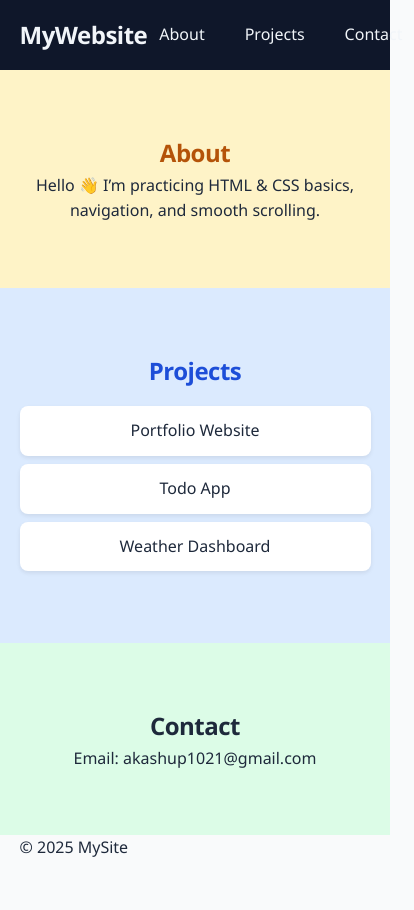
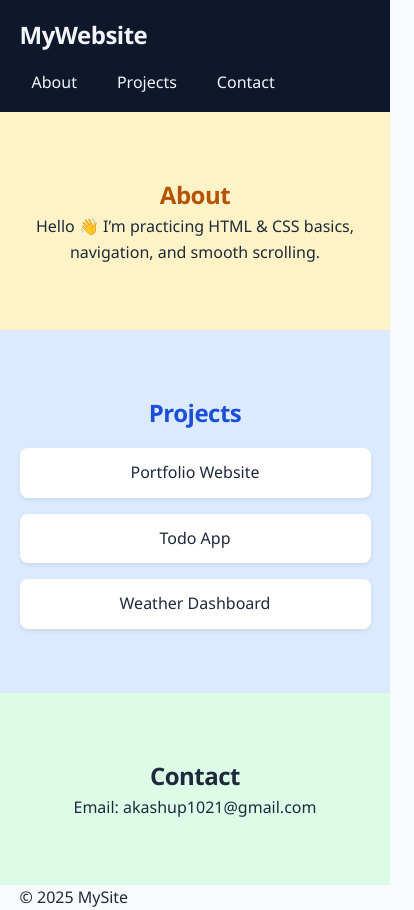
Before and after one commit to Akki4942X/ThinkBridgeTasks, a plain HTML site: page index.html in a window 390 px wide. Shown: the whole page, 414 px wide, since content can reach past the window. Before the commit the page ends 861 px from the top, so only its background shows below. Drawn offline with Linux system fonts and the light colour scheme; files whose address does not match are found by name.

Commit message:
responsive_css

```diff
--- a/styles.css
+++ b/styles.css
@@ -1,11 +1,10 @@
-/* Reset box-sizing */
+
 * {
   box-sizing: border-box;
   margin: 0;
   padding: 0;
 }
 
-  /* Typography + base */
 body {
   font-family: "Segoe UI", Tahoma, Geneva, Verdana, sans-serif;
   line-height: 1.6;
@@ -44,6 +43,8 @@
   display: flex;
   align-items: center;
   justify-content: space-between;
+  flex-wrap: wrap; /* allow wrapping on small screens */
+  gap: 1rem;
 }
 
 .brand {
@@ -55,6 +56,8 @@
   display: flex;
   gap: 1rem;
   list-style: none;
+  flex-wrap: wrap; /* wrap nav items if too narrow */
+  justify-content: center;
 }
 
 .nav-link {
@@ -92,18 +95,25 @@
   color: #1d4ed8;
 }
 
+/* Make projects list responsive */
 #projects ul {
   list-style: none;
   margin-top: 1rem;
+  display: grid;
+  grid-template-columns: 1fr; /* default: mobile single column */
+  gap: 1rem;
+  justify-items: center;
+  padding: 0;
 }
 
 #projects li {
   background: #ffffff;
-    margin: 0.5rem auto;
+  margin: 0;
   padding: 0.75rem 1rem;
   border-radius: 8px;
   box-shadow: 0 2px 4px rgba(0,0,0,0.08);
   max-width: 400px;
+  width: 100%;
   transition: transform 0.2s;
 }
 
@@ -115,3 +125,23 @@
 #contact {
   background: #dcfce7; /* soft green */
 }
+
+/* ---------------- */
+/* Responsive rules */
+/* ---------------- */
+@media (min-width: 768px) {
+  #projects ul {
+    grid-template-columns: repeat(2, 1fr);
+  }
+}
+
+@media (min-width: 1280px) {
+  #projects ul {
+    grid-template-columns: repeat(3, 1fr);
+  }
+}
+@media (min-width: 320px) {
+  #projects ul {
+    grid-template-columns: repeat(1, 1fr);
+  }
+}
```
Lines whose indentation alone changed are shown as unchanged.
